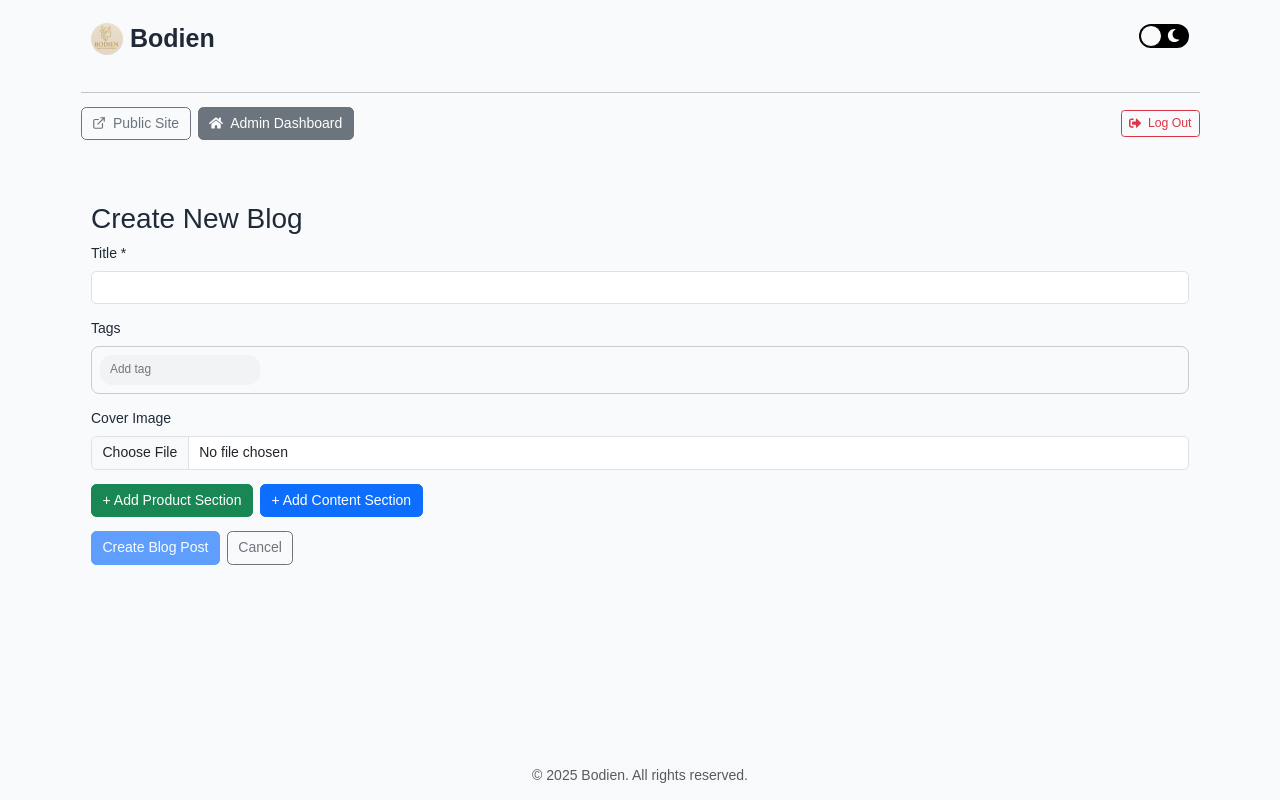
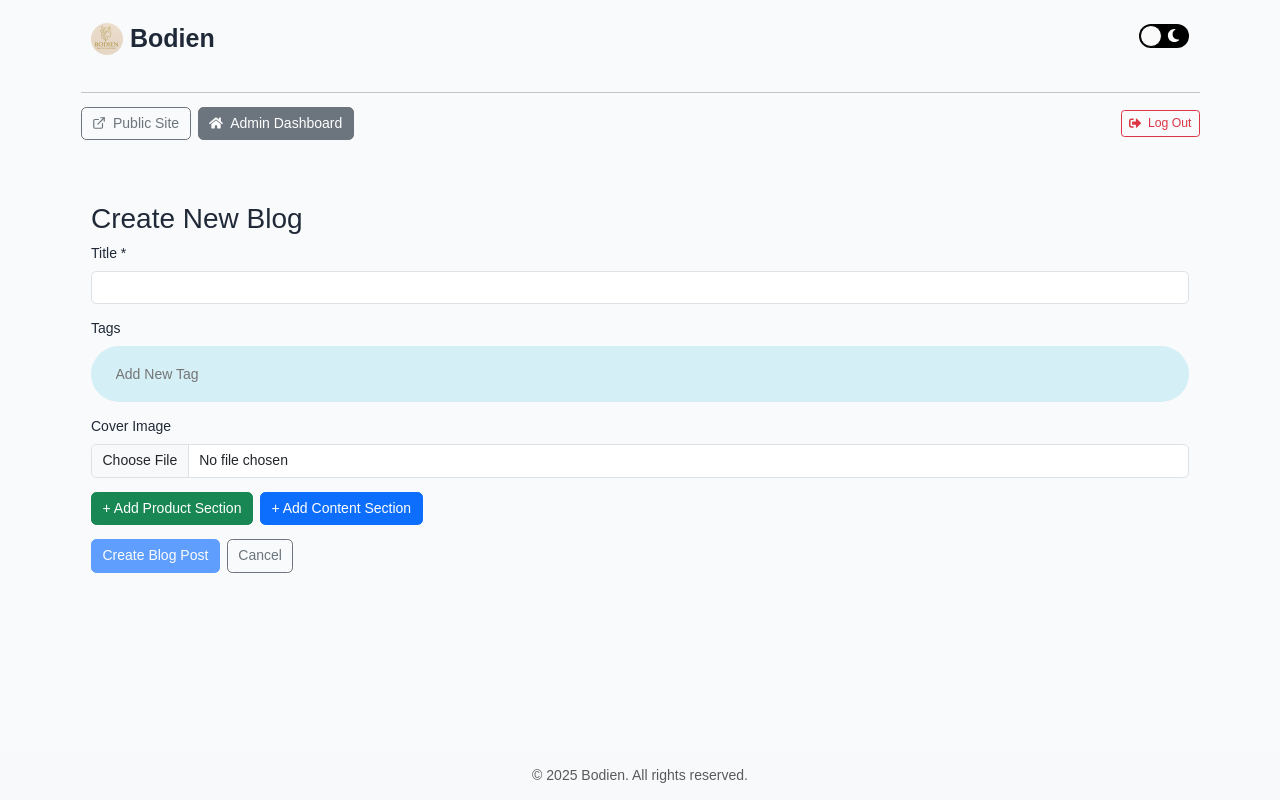
Before and after one commit to cuongla94/bodien, a Next.js app: page /admin/blogs/create in a window 1280 px wide. Built offline with nearby package versions, Linux system fonts and the light colour scheme.

Commit message:
fixed issue

```diff
--- a/package.json
+++ b/package.json
@@ -49,6 +49,7 @@
     "@sanity/client": "^6.15.7",
     "@sanity/image-url": "^1.0.2",
     "axios": "^1.10.0",
+    "babel-plugin-styled-components": "^2.1.4",
     "bootstrap": "^5.3.3",
     "dayjs": "^1.11.10",
     "dompurify": "^3.2.6",
--- /dev/null
+++ b/src/components/BlogForm/BlogFormSections/BlogFormSectionsControls.tsx
@@ -0,0 +1,62 @@
+import { Row, Col, Button } from 'react-bootstrap';
+import { FaArrowUp, FaArrowDown, FaTrash } from 'react-icons/fa';
+
+export const BlogFormSectionsControls = ({
+  index,
+  canAddAffiliateLink,
+  addAffiliateLink,
+  removeSection,
+  moveSectionUp,
+  moveSectionDown,
+  showAffiliateButton = true,
+  totalSections,
+}: {
+  index: number;
+  canAddAffiliateLink?: boolean;
+  addAffiliateLink?: (index: number) => void;
+  removeSection: (index: number) => void;
+  moveSectionUp: (index: number) => void;
+  moveSectionDown: (index: number) => void;
+  showAffiliateButton?: boolean;
+  totalSections: number;
+}) => {
+  return (
+    <Row className="align-items-center">
+      {showAffiliateButton && (
+        <Col xs="auto">
+          <Button
+            size="sm"
+            variant="dark"
+            disabled={!canAddAffiliateLink}
+            onClick={() => addAffiliateLink?.(index)}
+          >
+            + Add Affiliate Link
+          </Button>
+        </Col>
+      )}
+      <Col className="text-end d-flex gap-2 justify-content-end">
+        {index > 0 && (
+          <Button
+            size="sm"
+            variant="outline-secondary"
+            onClick={() => moveSectionUp(index)}
+          >
+            <FaArrowUp />
+          </Button>
+        )}
+        {index < totalSections - 1 && (
+          <Button
+            size="sm"
+            variant="outline-secondary"
+            onClick={() => moveSectionDown(index)}
+          >
+            <FaArrowDown />
+          </Button>
+        )}
+        <Button variant="danger" size="sm" onClick={() => removeSection(index)}>
+          <FaTrash />
+        </Button>
+      </Col>
+    </Row>
+  );
+};
--- a/src/components/BlogForm/BlogFormSections/index.tsx
+++ b/src/components/BlogForm/BlogFormSections/index.tsx
@@ -1,12 +1,6 @@
 import { useEffect } from 'react';
 import { Form, Button, Row, Col } from 'react-bootstrap';
-import {
-  FaTrash,
-  FaPlusCircle,
-  FaTimes,
-  FaArrowUp,
-  FaArrowDown,
-} from 'react-icons/fa';
+import { FaPlusCircle, FaTimes } from 'react-icons/fa';
 import dynamic from 'next/dynamic';
 import { isValidUrl } from 'utils/isValidUrl';
 import {
@@ -17,6 +11,7 @@ import {
   UploadPlaceholder,
   InvalidUrlText,
 } from './styles';
+import { BlogFormSectionsControls } from './BlogFormSectionsControls';
 
 const ReactQuill = dynamic(() => import('react-quill'), { ssr: false });
 
@@ -72,42 +67,27 @@ export const BlogFormSections = ({
         return (
           <SectionWrapper key={index}>
             {section._type === 'content' && (
-              <Col md={12}>
+              <Col md={12} className="p-2">
                 <Form.Group className="mb-3">
                   <ReactQuill
-                    value={section.description || ''}
+                    value={
+                      mode === 'edit' && section.description
+                        ? section.description
+                        : ''
+                    }
                     onChange={val => updateSection(index, 'description', val)}
                     placeholder="Write a description..."
                   />
                 </Form.Group>
 
-                <div className="d-flex justify-content-end gap-2">
-                  {index > 0 && (
-                    <Button
-                      size="sm"
-                      variant="outline-secondary"
-                      onClick={() => moveSectionUp(index)}
-                    >
-                      <FaArrowUp />
-                    </Button>
-                  )}
-                  {index < formData.sections.length - 1 && (
-                    <Button
-                      size="sm"
-                      variant="outline-secondary"
-                      onClick={() => moveSectionDown(index)}
-                    >
-                      <FaArrowDown />
-                    </Button>
-                  )}
-                  <Button
-                    variant="danger"
-                    size="sm"
-                    onClick={() => removeSection(index)}
-                  >
-                    <FaTrash />
-                  </Button>
-                </div>
+                <BlogFormSectionsControls
+                  index={index}
+                  removeSection={removeSection}
+                  moveSectionUp={moveSectionUp}
+                  moveSectionDown={moveSectionDown}
+                  totalSections={formData.sections.length}
+                  showAffiliateButton={false}
+                />
               </Col>
             )}
 
@@ -153,7 +133,11 @@ export const BlogFormSections = ({
                   <Col md={9}>
                     <Form.Group className="mb-3">
                       <ReactQuill
-                        value={section.description || ''}
+                        value={
+                          mode === 'edit' && section.description
+                            ? section.description
+                            : ''
+                        }
                         onChange={val =>
                           updateSection(index, 'description', val)
                         }
@@ -219,45 +203,15 @@ export const BlogFormSections = ({
                       </Col>
                     </Row>
                   ))}
-                  <Row className="align-items-center">
-                    <Col xs="auto">
-                      <Button
-                        size="sm"
-                        variant="dark"
-                        disabled={!canAdd}
-                        onClick={() => addAffiliateLink(index)}
-                      >
-                        + Add Affiliate Link
-                      </Button>
-                    </Col>
-                    <Col className="text-end d-flex gap-2 justify-content-end">
-                      {index > 0 && (
-                        <Button
-                          size="sm"
-                          variant="outline-secondary"
-                          onClick={() => moveSectionUp(index)}
-                        >
-                          <FaArrowUp />
-                        </Button>
-                      )}
-                      {index < formData.sections.length - 1 && (
-                        <Button
-                          size="sm"
-                          variant="outline-secondary"
-                          onClick={() => moveSectionDown(index)}
-                        >
-                          <FaArrowDown />
-                        </Button>
-                      )}
-                      <Button
-                        variant="danger"
-                        size="sm"
-                        onClick={() => removeSection(index)}
-                      >
-                        <FaTrash />
-                      </Button>
-                    </Col>
-                  </Row>
+                  <BlogFormSectionsControls
+                    index={index}
+                    canAddAffiliateLink={canAdd}
+                    addAffiliateLink={addAffiliateLink}
+                    removeSection={removeSection}
+                    moveSectionUp={moveSectionUp}
+                    moveSectionDown={moveSectionDown}
+                    totalSections={formData.sections.length}
+                  />
                 </div>
               </>
             )}
--- a/src/components/BlogForm/BlogFormTags/index.tsx
+++ b/src/components/BlogForm/BlogFormTags/index.tsx
@@ -1,12 +1,34 @@
-import { Form } from 'react-bootstrap';
-import {
-  TagContainer,
-  TagPill,
-  TagInput,
-  TagCloseIcon
-} from './styles';
+import { useState } from 'react';
+import { Form, Button, Spinner } from 'react-bootstrap';
+import { TagContainer, TagPill, TagInput, TagCloseIcon } from './styles';
 
-export const BlogFormTags = ({ tags, setTags, tagInput, setTagInput }) => (
+export const BlogFormTags = ({ tags, setTags, tagInput, setTagInput }) => {
+  const [isAdding, setIsAdding] = useState(false);
+
+  const handleAddTag = async () => {
+    const newTag = tagInput.trim();
+    if (!newTag || tags.includes(newTag)) return;
+
+    setIsAdding(true);
+
+    // Simulate async delay — replace with actual logic if needed
+    await new Promise(resolve => setTimeout(resolve, 300));
+
+    setTags([...tags, newTag]);
+    setTagInput('');
+    setIsAdding(false);
+  };
+
+  const handleKeyDown = async e => {
+    if ((e.key === ' ' || e.key === 'Enter') && tagInput.trim()) {
+      e.preventDefault();
+      await handleAddTag();
+    } else if (e.key === 'Backspace' && !tagInput) {
+      setTags(tags.slice(0, -1));
+    }
+  };
+
+  return (
     <Form.Group className="mb-3">
       <Form.Label>Tags</Form.Label>
       <TagContainer>
@@ -19,23 +41,26 @@ export const BlogFormTags = ({ tags, setTags, tagInput, setTagInput }) => (
             />
           </TagPill>
         ))}
+
         <TagInput
+          type="text"
           value={tagInput}
-        onChange={(e) => setTagInput(e.target.value)}
-        onKeyDown={(e) => {
-          if (e.key === ' ' || e.key === 'Enter') {
-            e.preventDefault();
-            const newTag = tagInput.trim();
-            if (newTag && !tags.includes(newTag)) {
-              setTags([...tags, newTag]);
-              setTagInput('');
-            }
-          } else if (e.key === 'Backspace' && !tagInput) {
-            setTags(tags.slice(0, -1));
-          }
-        }}
-        placeholder="Add tag"
+          onChange={e => setTagInput(e.target.value)}
+          onKeyDown={handleKeyDown}
+          placeholder="Add New Tag"
+          disabled={isAdding}
         />
+
+        {/* <Button
+          size="sm"
+          variant="primary"
+          style={{ height: '38px' }}
+          disabled={!tagInput.trim() || isAdding}
+          onClick={handleAddTag}
+        >
+          {isAdding ? <Spinner animation="border" size="sm" /> : 'Add New Tag'}
+        </Button> */}
       </TagContainer>
     </Form.Group>
   );
+};
--- a/src/components/BlogForm/BlogFormTags/styles.ts
+++ b/src/components/BlogForm/BlogFormTags/styles.ts
@@ -4,35 +4,37 @@ import { FaTimes } from 'react-icons/fa';
 export const TagContainer = styled.div`
   display: flex;
   flex-wrap: wrap;
-  align-items: center;
-  gap: 6px;
-  border: 1px solid #ccc;
-  border-radius: 8px;
-  padding: 8px;
-  min-height: 48px;
+  gap: 0.5rem;
+  background: #d4eff5;
+  border-radius: 2rem;
+  padding: 0.75rem;
 `;
 
-export const TagPill = styled.div`
-  background: #d1ecf1;
-  color: #0c5460;
-  border-radius: 12px;
-  padding: 3px 10px;
-  font-size: 0.85rem;
+export const TagPill = styled.span`
+  background-color: #b9e3ec;
+  padding: 0.5rem 1rem;
+  border-radius: 2rem;
+  font-weight: 500;
   display: flex;
   align-items: center;
-  gap: 6px;
+  gap: 0.5rem;
 `;
 
 export const TagInput = styled.input`
   border: none;
   outline: none;
-  background-color: #f1f3f5;
-  border-radius: 12px;
-  padding: 6px 10px;
-  font-size: 0.85rem;
-  min-width: 100px;
-  max-width: 160px;
-  flex-shrink: 0;
+  background: transparent;
+  padding: 0.5rem 1rem;
+  font-size: 1rem;
+  min-width: 120px;
+  flex-grow: 1;
+
+  &:focus {
+    outline: none;
+    background: white;
+    border-radius: 2rem;
+    box-shadow: 0 0 0 2px #0d6efd;
+  }
 `;
 
 export const TagCloseIcon = styled(FaTimes)`
--- a/src/components/BlogForm/index.tsx
+++ b/src/components/BlogForm/index.tsx
@@ -8,7 +8,6 @@ import 'react-quill/dist/quill.snow.css';
 import { BlogFormCoverImage } from './BlogFormCoverImage';
 import { BlogFormTags } from './BlogFormTags';
 import { BlogFormSections } from './BlogFormSections';
-import { toHTML } from '@portabletext/to-html';
 
 export const BlogForm = ({ mode = 'create', initialData = null }) => {
   const router = useRouter();
@@ -46,12 +45,9 @@ export const BlogForm = ({ mode = 'create', initialData = null }) => {
           }
 
           if (section._type === 'content') {
-            const description =
-              section.description ||
-              (Array.isArray(section.content) ? toHTML(section.content) : '');
             return {
               ...section,
-              description,
+              description: section.description || '',
             };
           }
 
```
Also changed, not shown: src/pages/_documents.tsx (added, +30 -0 lines), .babelrc (added), 2 other files (tests, documents, lock files or other folders). Lines whose indentation alone changed are shown as unchanged.
